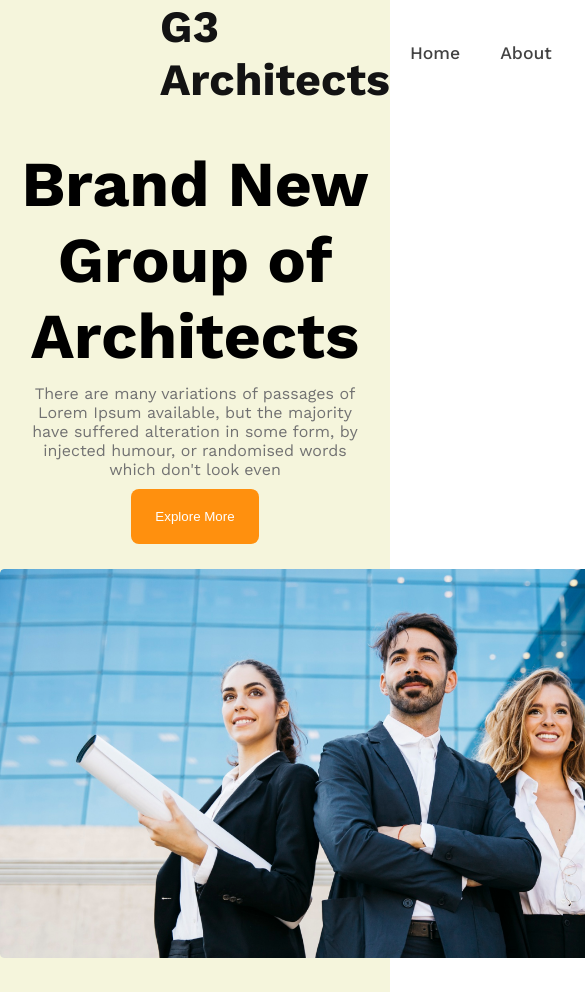
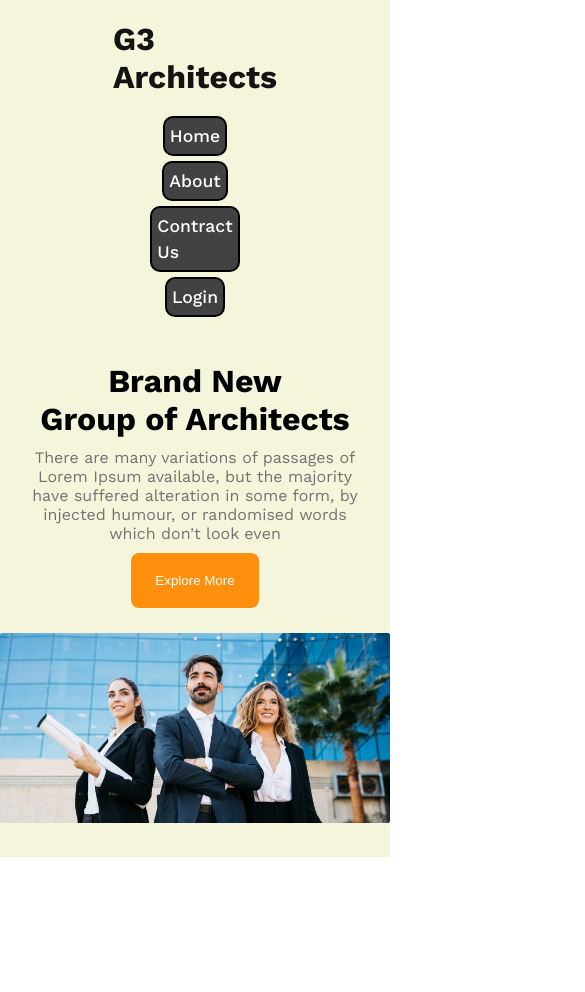
Before and after one commit to hossainsanzid/g3-architect-repo, a plain HTML site: page index.html in a window 390 px wide. Shown: the top 992 px of the page, 585 px wide, since content can reach past the window. After the commit the page ends 857 px from the top, so only its background shows below. Drawn offline with nearby package versions, Linux system fonts and the light colour scheme.

Commit message:
created responsive for small device

```diff
--- a/style.css
+++ b/style.css
@@ -89,3 +89,40 @@ header{
 
 /* main style */
 /* footer style */
+
+
+/* responsive for small device */
+@media (max-width: 576px) {
+    .container,
+    ul{
+        flex-direction: column;
+
+
+
+}
+.brand img{
+    width: 100%;
+}
+.nav container{
+    margin-right: 0;
+}
+.brand-title{
+    font-size: 2rem;
+}
+.nav-tool ul li{
+    padding: 5px;
+    margin-bottom: 5px;
+    border: 2px solid black;
+    background-color: #424242;
+    border-radius: 10px;
+}
+.nav-tool ul li a{
+    color: white;
+}
+.title{
+    font-size: 2rem;
+    margin: 20px 10px;
+}
+
+
+}
```
